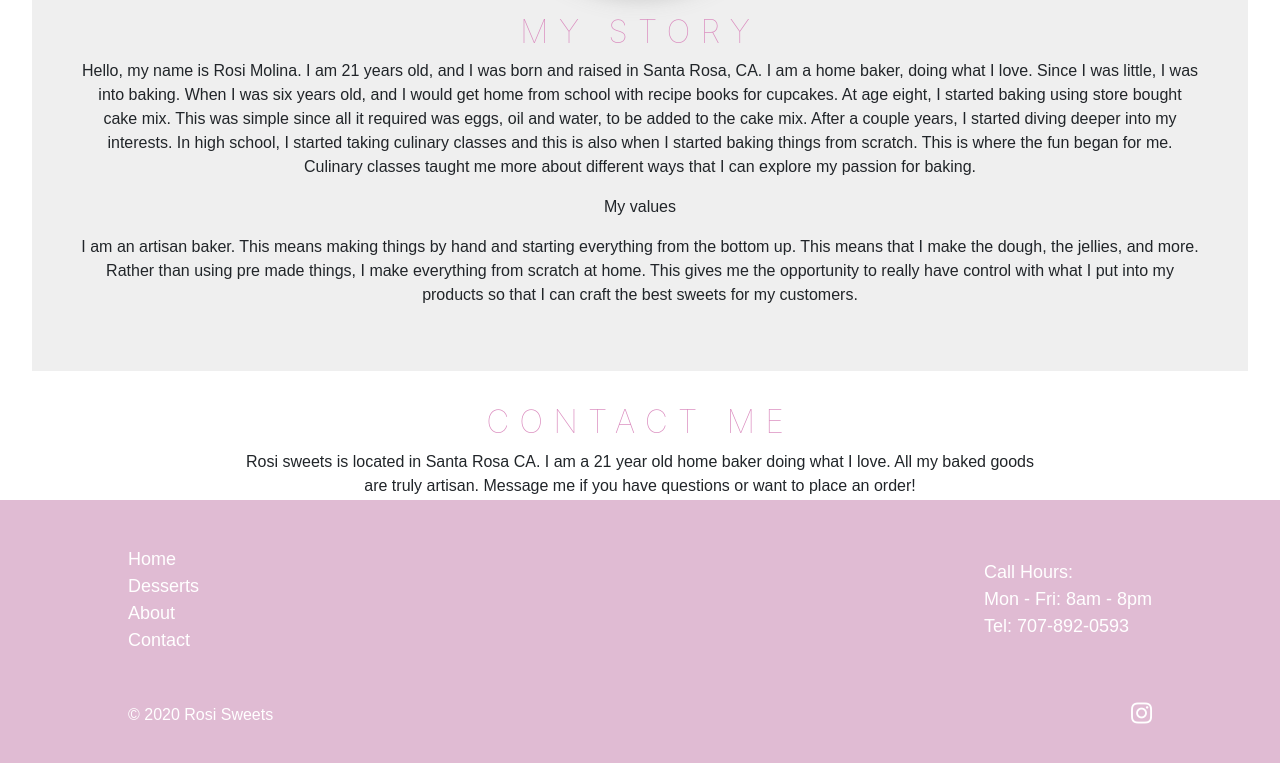
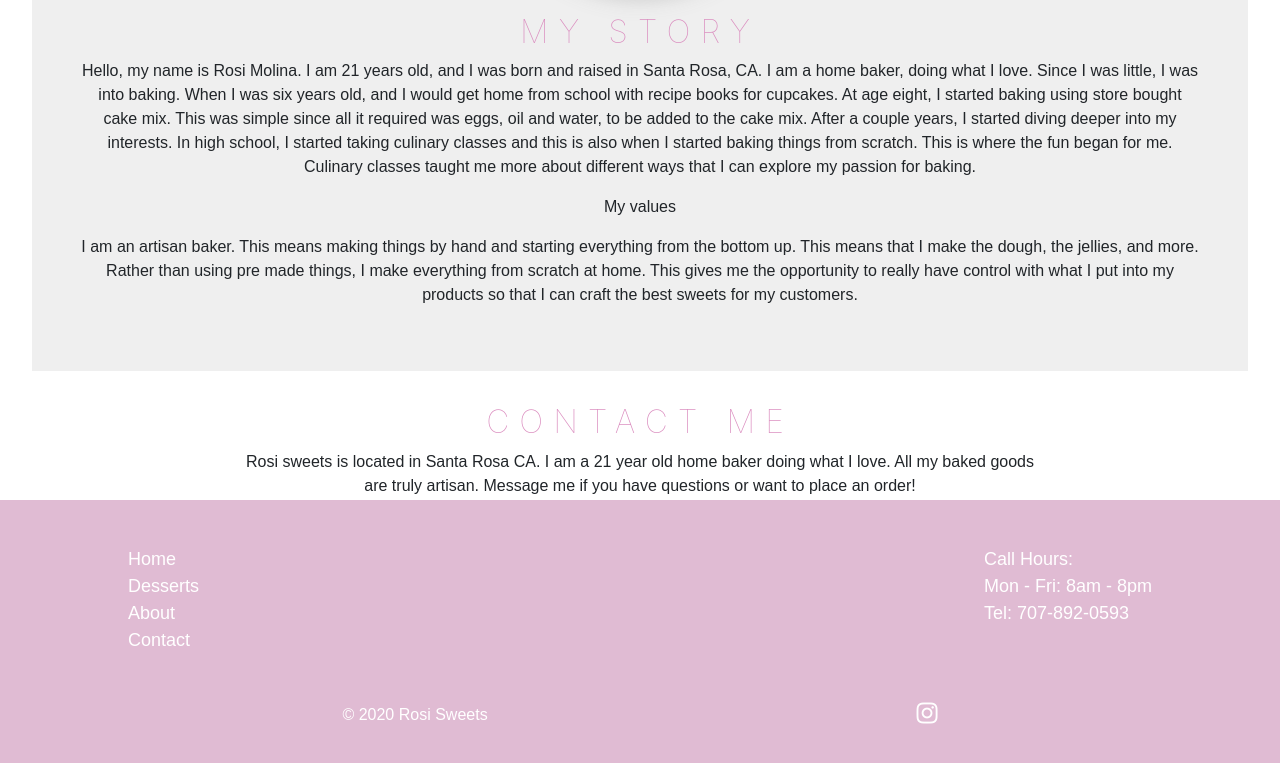
Before and after one commit to alopez96/rosi-sweets, a website: page index.html in a window 1280 px wide. Shown: the part 1435-2198 px from the top of the page. Drawn offline with nearby package versions, Linux system fonts and the light colour scheme; a script that the page names is missing; a web font is replaced by a local one.

Commit message:
footer alignment

```diff
--- a/css/main.css
+++ b/css/main.css
@@ -215,6 +215,7 @@ footer{
     padding: 30px 10%;
     display: flex;
     flex-direction: column;
+    font-family: 'Rosario', sans-serif;
 }
 
 ul{
@@ -225,13 +226,16 @@ ul{
     display: flex;
     flex-direction: row;
     justify-content: space-between;
+    align-items: flex-start;
+    margin: 1rem 0;
+}
+
+.footer2{
+    display: flex;
+    flex-direction: row;
+    justify-content: space-around;
     align-items: center;
     margin: 1rem 0;
-    font-family: 'Rosario', sans-serif;
-    color: white;
-}
-
-.footer a{
     color: white;
 }
 
@@ -249,6 +253,7 @@ ul{
 
 footer a{
     transition: all 0.3s ease 0s;
+    color: white;
 }
 
 footer a:hover{
--- a/index.html
+++ b/index.html
@@ -133,7 +133,7 @@
               <li>Tel: 707-892-0593</li>
             </ul>
           </div>
-          <div class="footer">
+          <div class="footer2">
             <div>
               &copy; 2020 Rosi Sweets
             </div>
```
